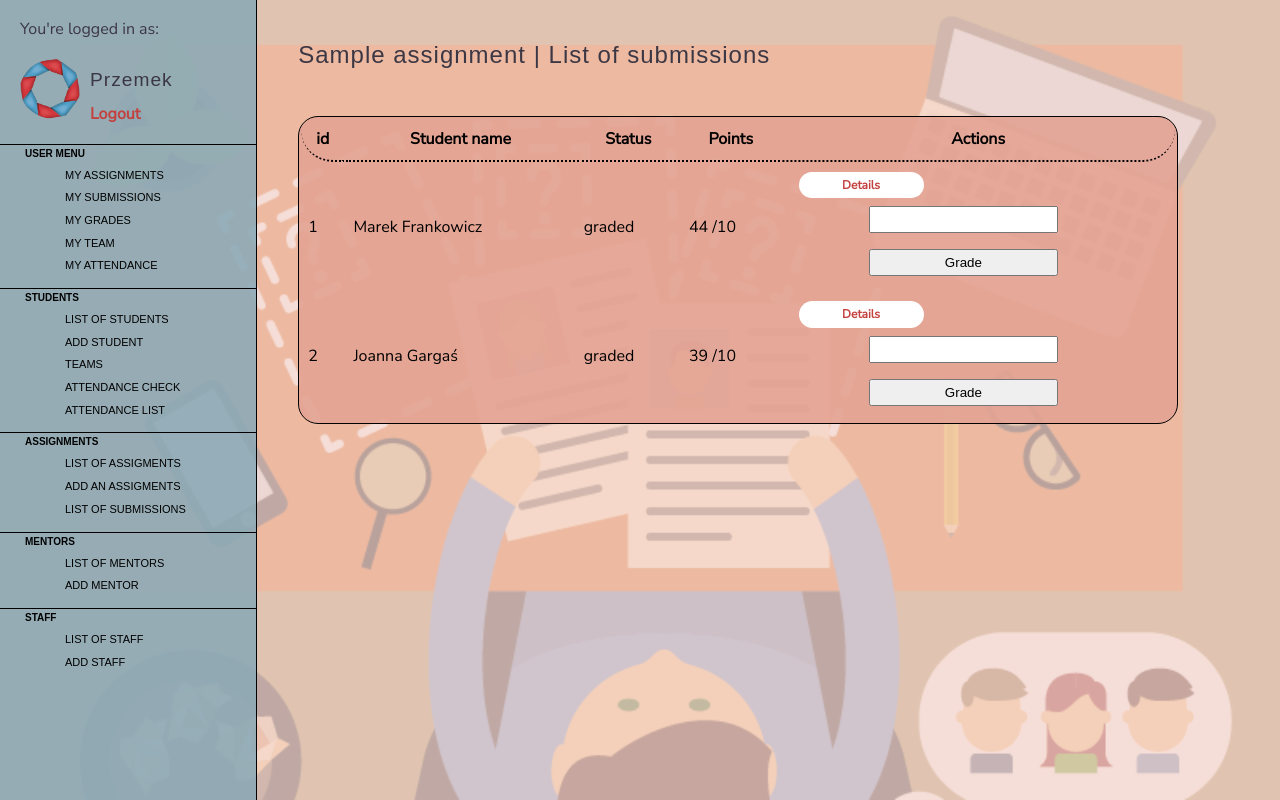
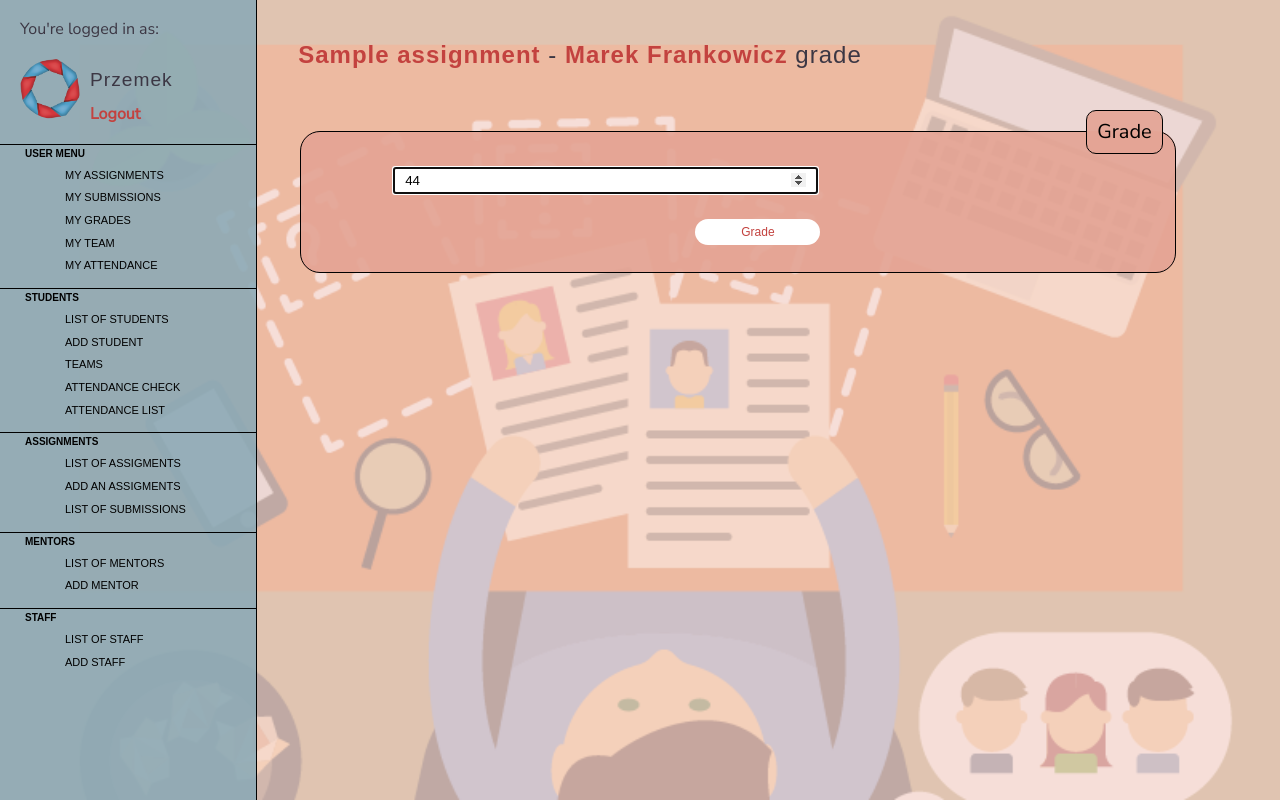
Before and after one commit to crappylime/python-flask-ccms-codecool, a Flask app: page /submissions/1/grade in a window 1280 px wide. Run offline with Flask 2, Linux system fonts and the light colour scheme; data comes from the database, SQL or seed files in the repository; tables that the repository leaves empty hold one stand-in row (values such as "Sample post").

Commit message:
Extract submission grade to new template

```diff
--- a/controllers/submissions_ctrl.py
+++ b/controllers/submissions_ctrl.py
@@ -9,8 +9,6 @@ submissions_ctrl = Blueprint('submissions_ctrl', __name__)
 def list_assignment_submissions(assignment_id, methods=['GET', 'POST']):
     """ Shows list of submissions stored in the database.
     """
-    if request.method == 'POST':
-        return redirect(url_for('submissions_ctrl.submission_grade', submission_id=submission_id))
     assignment = Assignment.get_assignment_by_id(assignment_id)
     return render_template('submissions.html', assignment=assignment,  list_assignment_submissions=Submission.get_submission_list_by_assignment_id(assignment_id))
 
@@ -50,4 +48,4 @@ def submission_grade(submission_id):
         points = int(request.form['points'])
         Submission.set_grade_submission(user_id, assignment.get_id(), points)
         return redirect(url_for('submissions_ctrl.list_assignment_submissions', assignment_id=assignment.get_id()))
-    return render_template('submissions.html', assignment=assignment, list_assignment_submissions=Submission.get_submission_list_by_assignment_id(assignment.get_id()), isgrade=True)
+    return render_template('submission_grade.html', assignment=assignment, submission=submission)
--- a/static/css/style.css
+++ b/static/css/style.css
@@ -103,6 +103,10 @@ button:hover, .button:hover, button:focus, .button:focus {
 }
 .team_button:first-of-type{
   margin-left: 60px;
+}
+.grade_button {
+  padding: 6px 10px;
+  margin: 2% 45%;
 }
 
 /* layout */
--- a/templates/submission_details.html
+++ b/templates/submission_details.html
@@ -18,7 +18,7 @@
             {% else %}
                 – –
             {% endif %}
-            /{{ assignment.get_max_points() }} <a href="#" class="button">Grade</a></td>
+            /{{ assignment.get_max_points() }} <a href="{{ url_for('submissions_ctrl.submission_grade', submission_id=submission.get_id()) }}" class="button">Grade</a></td>
         </tr>
             <th>Due date</th>
             <td>{{ assignment.get_due_date() }}</td>
--- /dev/null
+++ b/templates/submission_grade.html
@@ -0,0 +1,20 @@
+{% extends "layout.html" %}
+
+{% block title %}
+{{ assignment.get_title() }} - {{ submission.get_student().get_name() }} grade | {{ super() }}
+{% endblock %}
+
+{% block page_name_h1 %}
+<a href="{{ url_for('assignments_ctrl.assignment_details', assignment_id=assignment.get_id()) }}">{{ assignment.get_title() }}</a> -
+<a href="student_details">{{ submission.get_student().get_name() }}</a> grade
+{% endblock %}
+
+{% block content %}
+    <form action="" method="POST">
+        <fieldset>
+            <legend>Grade</legend>
+            <input type="number" name="points" min="0" max="{{ assignment.get_max_points() }}" value="{{ submission.get_points() }}" autofocus required>
+            <input class="button grade_button" type="submit" value="Grade">
+        </fieldset>
+    </form>
+{% endblock %}
--- a/templates/submissions.html
+++ b/templates/submissions.html
@@ -40,14 +40,7 @@
                     </td>
                     <td>
                         <a href="{{ url_for('submissions_ctrl.submission_details', submission_id=submission.get_id()) }}" class="button">Details</a>
-                        {% if isgrade %}
-                        <form action="" method="POST">
-                            <input type="number" name="points" min="0" max="{{ assignment.get_max_points() }}" maxlength="2">
-                            <input type="submit" value="Grade">
-                        </form>
-                        {% else %}
-                            <a href="{{ url_for('submissions_ctrl.submission_grade', submission_id=submission.get_id()) }}" class="button">Grade</a>
-                        {% endif %}
+                        <a href="{{ url_for('submissions_ctrl.submission_grade', submission_id=submission.get_id()) }}" class="button">Grade</a>
                     </td>
                 </tr>
             {% endfor %}
```
